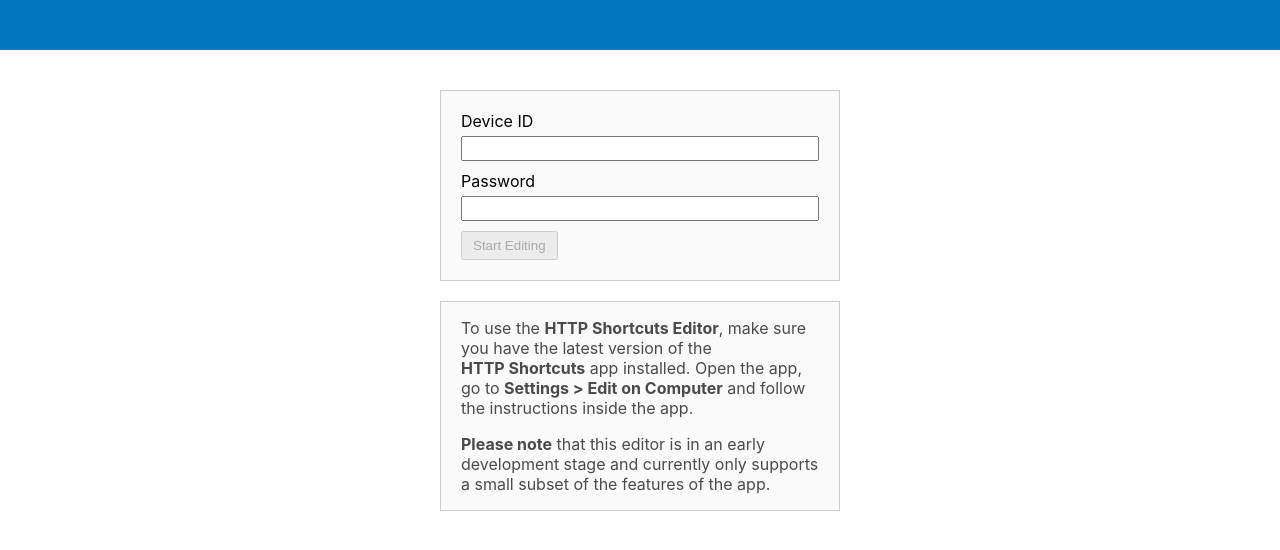
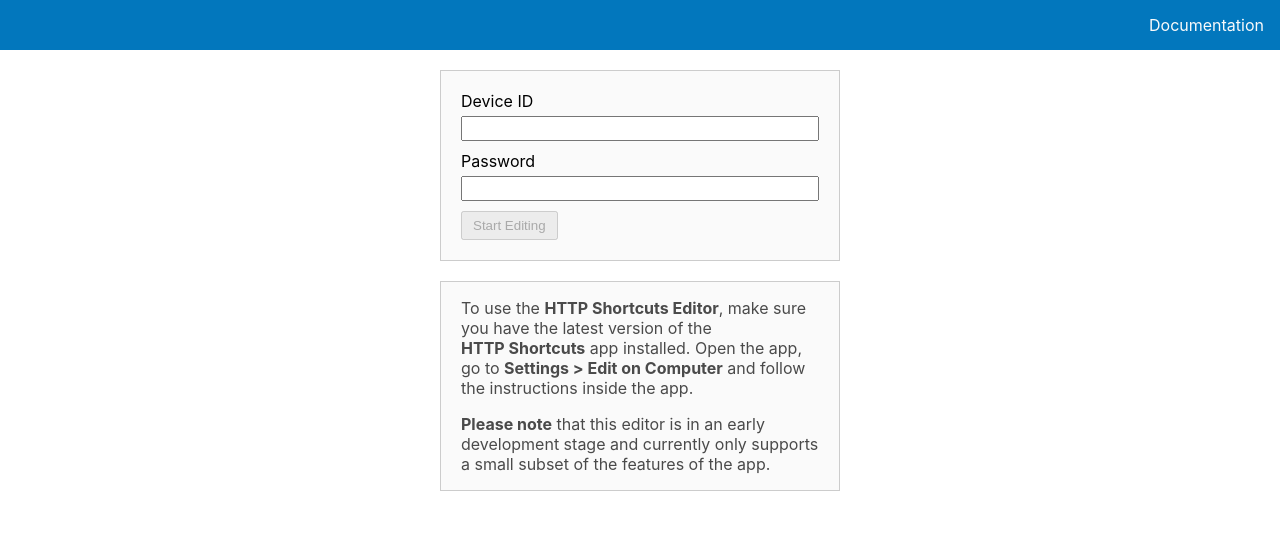
Before and after one commit to Waboodoo/HTTP-Shortcuts-Editor, a Vue app: page /#/ in a window 1280 px wide. Shown: the top 550 px of the page. Built offline with nearby package versions, Linux system fonts and the light colour scheme.

Commit message:
Moved Documentation link

```diff
--- a/src/views/EditorPage.vue
+++ b/src/views/EditorPage.vue
@@ -15,13 +15,6 @@
                 'editor__header__saving',
                 {'editor__header__saving--visible': isSaving}
             ]">Saving...</span>
-
-            <a
-                href="https://http-shortcuts.rmy.ch/documentation"
-                target="_blank"
-                class="editor__header__documentation-link"
-            >Documentation</a>
-
         </template>
         <template #main class="editor__main">
             <category-list
@@ -136,11 +129,4 @@
 
             &--visible
                 opacity: 1
-
-        &__documentation-link
-            display: block
-            margin-left: auto
-            padding: 5px 16px
-            color: #fafafa
-            text-decoration: none
 </style>
--- a/src/views/HomePage.vue
+++ b/src/views/HomePage.vue
@@ -76,4 +76,7 @@
     width: 100%
     max-width: 400px
     margin: 20px auto
+
+.login-form
+    margin-top: 0
 </style>
--- a/src/views/Page.vue
+++ b/src/views/Page.vue
@@ -2,6 +2,11 @@
     <div class="page">
         <header class="page__header">
             <slot name="header" />
+            <a
+                href="https://http-shortcuts.rmy.ch/documentation"
+                target="_blank"
+                class="page__header__documentation-link"
+            >Documentation</a>
         </header>
         <main class="page__main">
             <slot name="main" />
@@ -30,6 +35,13 @@
         align-items: center
         z-index: 1
 
+        &__documentation-link
+            display: block
+            margin-left: auto
+            padding: 5px 16px
+            color: #fafafa
+            text-decoration: none
+
     &__main
         margin-top: 50px
         padding: 20px
```
